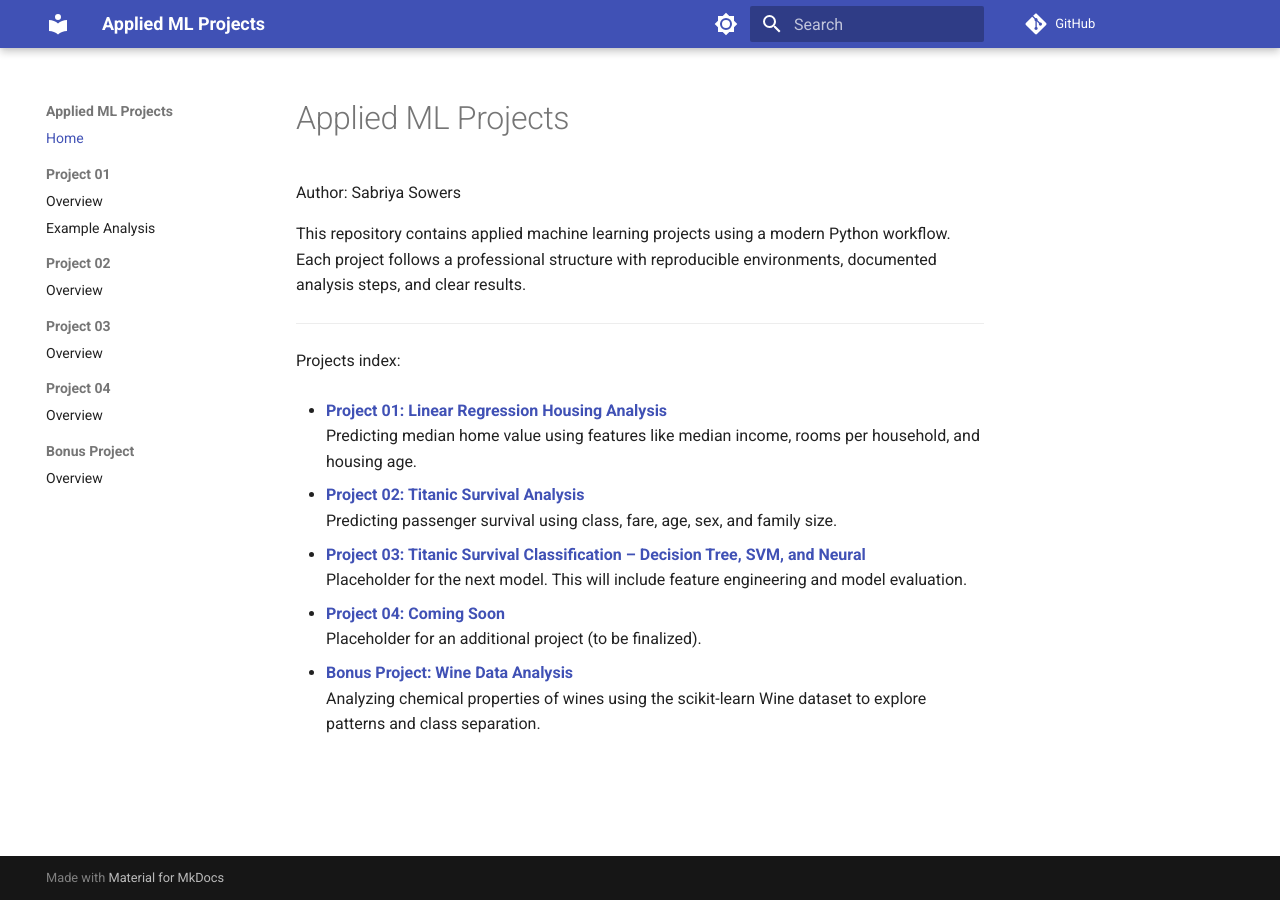
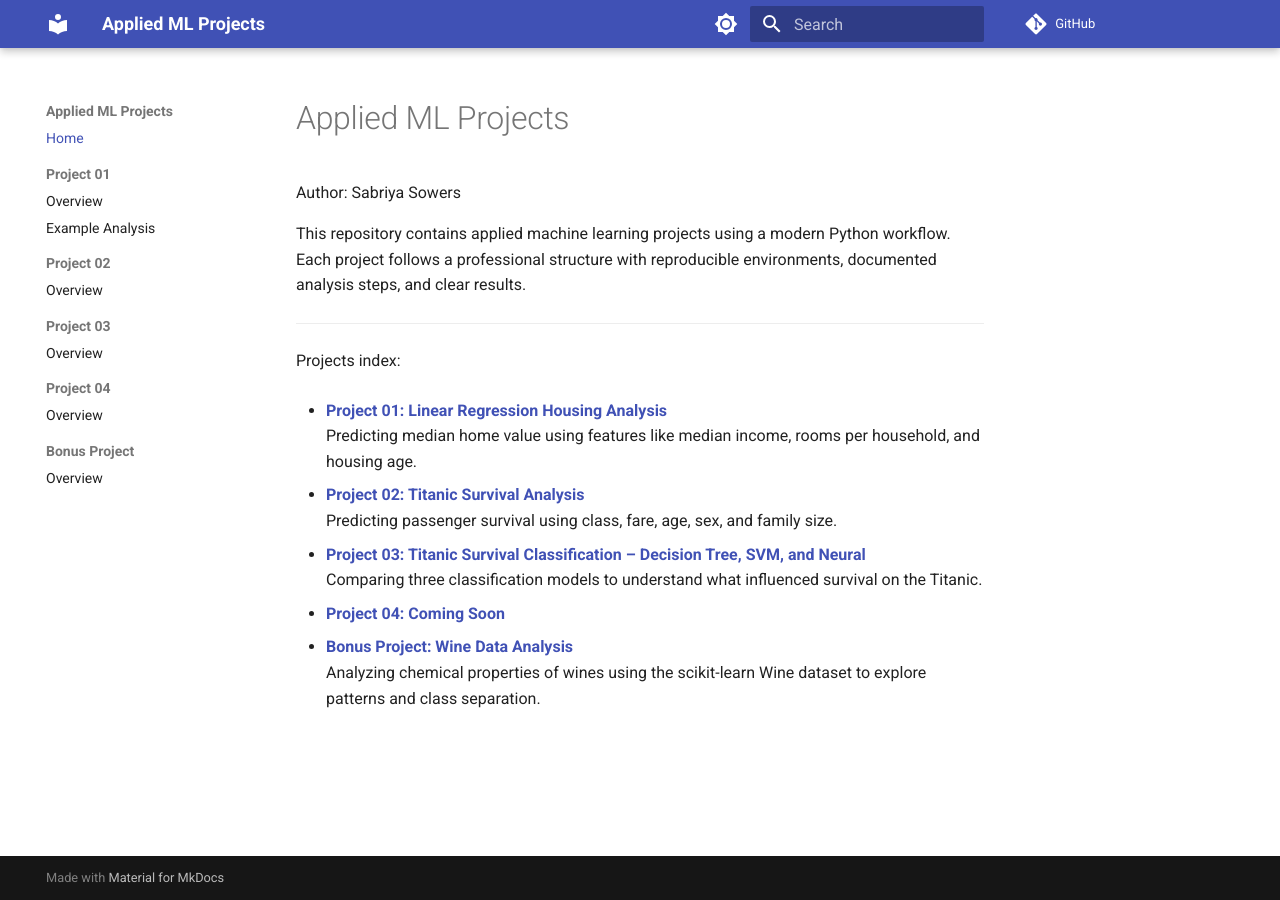
Before and after one commit to ssowers2/applied-ml-sowers, an MkDocs documentation site: the page built from docs/index.md, in a window 1280 px wide. Built offline with MkDocs 1.6.1 and Material for MkDocs 9.7.7, drawn with Linux system fonts in a browser that asks for light colours; comment, search, counter and statistics services are not loaded.

Commit message:
Updated project 3 description again

```diff
--- a/docs/index.md
+++ b/docs/index.md
@@ -16,10 +16,9 @@ Projects index:
   Predicting passenger survival using class, fare, age, sex, and family size.
 
 - [**Project 03: Titanic Survival Classification – Decision Tree, SVM, and Neural**](project03/README.md)
-  Placeholder for the next model. This will include feature engineering and model evaluation.
+  Comparing three classification models to understand what influenced survival on the Titanic.
 
 - [**Project 04: Coming Soon**](project04/README.md)
-  Placeholder for an additional project (to be finalized).
 
 - [**Bonus Project: Wine Data Analysis**](bonusproject01/README.md)
   Analyzing chemical properties of wines using the scikit-learn Wine dataset to explore patterns and class separation.
```
